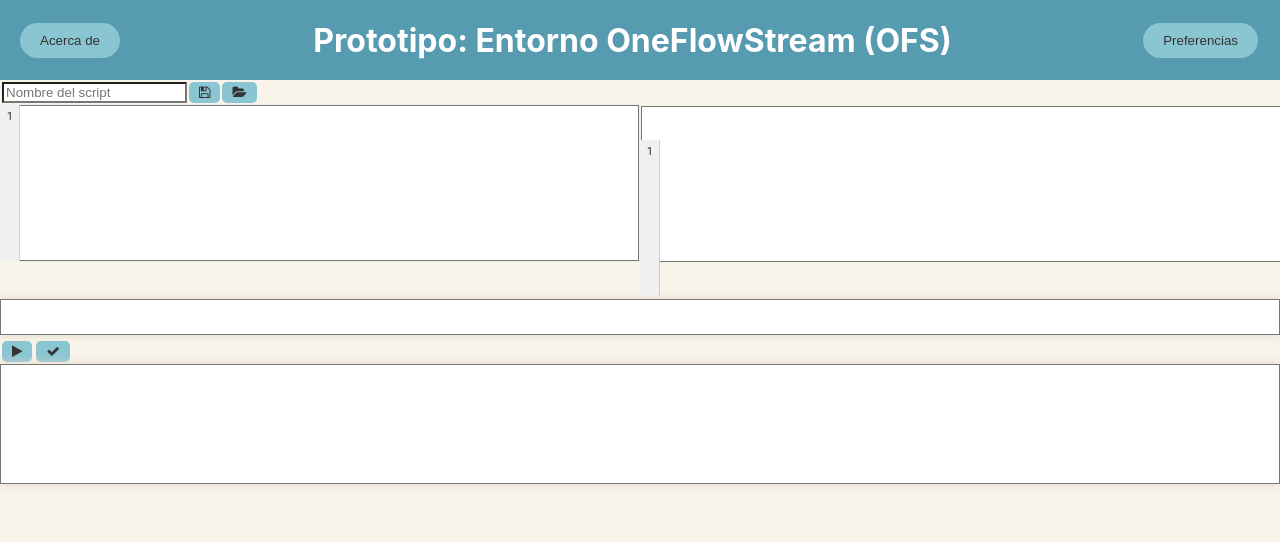
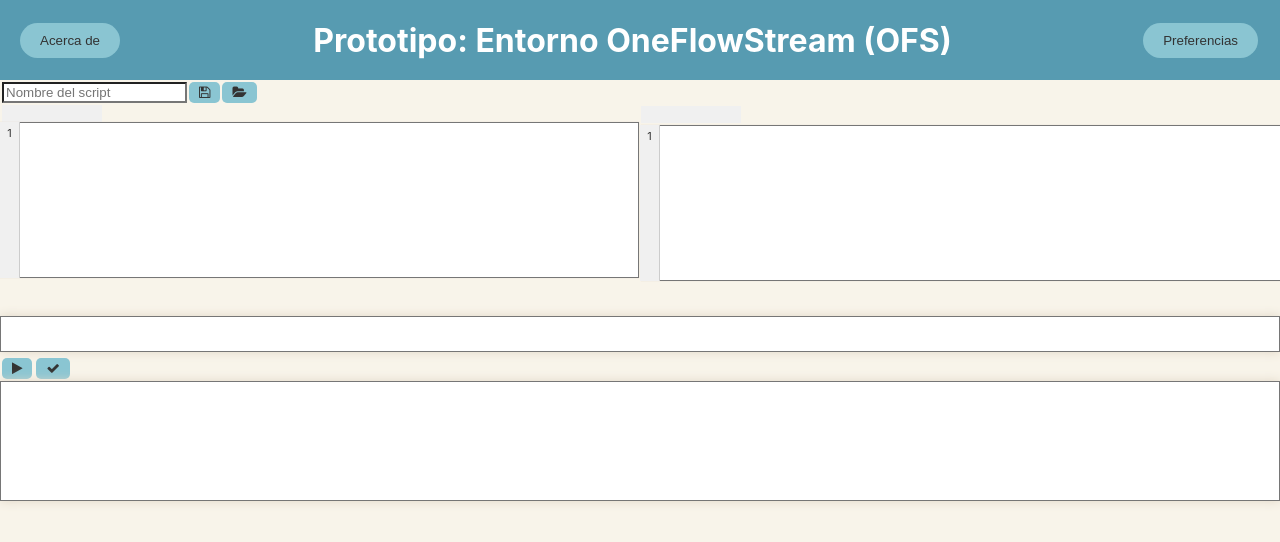
Before and after one commit to imendezr/Proyecto_Paradigmas, a React (Create React App) app in the folder ofs-client/: page / in a window 1280 px wide. Shown: the top 542 px of the page. Built offline with nearby package versions, Linux system fonts and the light colour scheme.

Commit message:
Add filename

```diff
--- a/ofs-client/src/App.css
+++ b/ofs-client/src/App.css
@@ -73,7 +73,7 @@ input, textarea {
 }
 
 .TA textarea{
-    top: 105.5px;
+    top: 125px;
     width: 100%;
     resize: none;
     padding-left: 20px;
@@ -248,7 +248,7 @@ button, .button {
 .line-numbersTA {
     position: absolute;
     z-index: 1198;
-    top: 17.5%;
+    top: 125px;
     left: 50%;
     bottom: 0;
     width: 20px; /* Ancho del área de los números de línea */
@@ -263,3 +263,17 @@ button, .button {
     display: block;
     font-size: 11px;
 }
+
+.fieldName{
+    width: 100px;
+    top: 105.5px;
+    background-color: #f0f0f0;
+    border: none;
+}
+.fieldNamejs{
+    width: 100px;
+    top: 105.5px;
+position: absolute;
+    background-color: #f0f0f0;
+    border: none;
+}
--- a/ofs-client/src/App.js
+++ b/ofs-client/src/App.js
@@ -42,6 +42,8 @@ function App() {
     const [consoleAreaMessage, setConsoleAreaMessage] = useState('');
     const [transpiled, setTranspiled] = useState('');
     const [preferences, setPreferences] = useState({theme: 'light'});
+    const [id,setid] = useState('');
+    const [filename,setFilename] = useState('');
 
     /**
      ### Actualización de Tema
@@ -70,11 +72,11 @@ function App() {
      */
 
     const handleCompile = async () => {
-        !currentCode ? setStatusBarMessage("Error: ingrese el código a compilar.") : (async () => {
+        !currentCode || !id ? setStatusBarMessage("Error: ingrese el código a compilar.") : (async () => {
             console.log("Código a enviar:", currentCode);
             const result = await compileCodeOnServer(currentCode);
             console.log("Resultado de la compilación:", result);
-
+            setFilename(id + ".js");
             setStatusBarMessage(result.success ? 'Código transpilado con éxito.' : result.message || 'Error al comunicarse con el servidor.');
             result.success && setTranspiled(result.output);
         })();
@@ -111,9 +113,10 @@ function App() {
                     code={currentCode}
                     setStatusBarMessage={setStatusBarMessage}
                     onCodeChange={setCurrentCode}
+                    idchange={setid}
                 />
 
-                <Output result={transpiled}/>
+                <Output result={transpiled} filename={filename}/>
             </div>
             <div className="Console">
                 <StatusBar message={statusBarMessage}/>
--- a/ofs-client/src/components/Editor/Editor.js
+++ b/ofs-client/src/components/Editor/Editor.js
@@ -10,7 +10,7 @@
  */
 
 
-import {compileCodeOnServer, keywords, retrieveScript, saveScript} from '../../api/scripts';
+import { keywords, retrieveScript, saveScript} from '../../api/scripts';
 import React, {useEffect, useState, useRef} from 'react';
 
 /**
@@ -25,11 +25,12 @@ import React, {useEffect, useState, useRef} from 'react';
  - `id`: El nombre bajo el cual se guardará o se ha guardado un script.
  */
 
-const Editor = ({code, setStatusBarMessage, onCodeChange}) => {
+const Editor = ({code, setStatusBarMessage, onCodeChange, idchange}) => {
     const [id, setId] = useState('');
     const [suggestions, setSuggestions] = useState([]);
     const textareaRef = useRef(null);
     const lineNumbersRef = useRef(null);
+    const [fileName, setFileName] = useState('');
     /**
      ### Guardar Script
 
@@ -60,6 +61,7 @@ const Editor = ({code, setStatusBarMessage, onCodeChange}) => {
     const handleSaveScript = async () => {
         !id ? setStatusBarMessage("Error: ingrese un nombre para el script.") : (async () => {
             const result = await saveScript(id, code);
+            setFileName(id + ".txt");
             setStatusBarMessage(result.message);
         })();
     };
@@ -75,6 +77,7 @@ const Editor = ({code, setStatusBarMessage, onCodeChange}) => {
         !id ? setStatusBarMessage("Error: ingrese un nombre de script para recuperar.") : (async () => {
             const result = await retrieveScript(id);
             result.success && onCodeChange(result.code);
+            setFileName(id + ".txt");
             setStatusBarMessage(result.message);
         })();
     };
@@ -120,12 +123,17 @@ const Editor = ({code, setStatusBarMessage, onCodeChange}) => {
             <div>
                 <input
                     value={id}
-                    onChange={(e) => setId(e.target.value)}
+                    onChange={(e) => {setId(e.target.value); idchange(e.target.value)}}
                     placeholder="Nombre del script"
                 />
                 <button onClick={handleSaveScript}><i className="fa fa-save"></i></button>
                 <button onClick={handleRetrieveScript}><i className="fa fa-folder-open"></i></button>
             </div>
+            <input className="fieldName"
+                value={fileName}
+                placeholder=""
+                readOnly
+            />
             <div className="editor-container">
                 <div ref={lineNumbersRef} className="line-numbers">
                     {getLineNumbers()}
--- a/ofs-client/src/components/Output/Output.js
+++ b/ofs-client/src/components/Output/Output.js
@@ -15,7 +15,7 @@
 import React, { useEffect, useRef } from 'react';
 
 
-const Output = ({ result }) => {
+const Output = ({ result , filename} ) => {
     const textareaRef = useRef(null);
     const lineNumbersRef = useRef(null);
 
@@ -57,6 +57,13 @@ const Output = ({ result }) => {
 
     return (
         <div className="TA">
+            <div>
+                <input className="fieldNamejs"
+                       value={filename}
+                       placeholder=""
+                       readOnly // Make this input read-only to display the file name
+                />
+            </div>
             <div className="line-numbersTA" ref={lineNumbersRef}>
                 {getLineNumbers()}
             </div>
```
Also changed, not shown: 1 other file (tests, documents, lock files or other folders).
